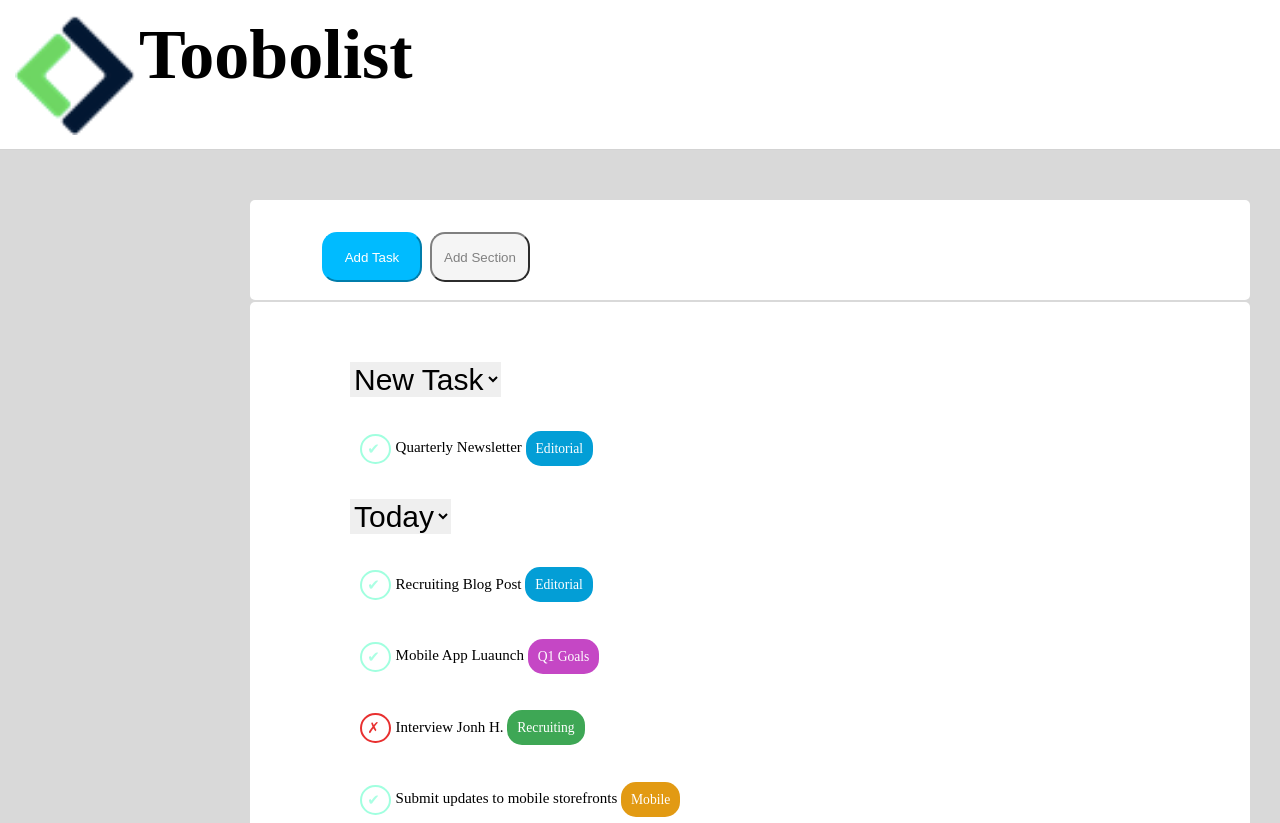
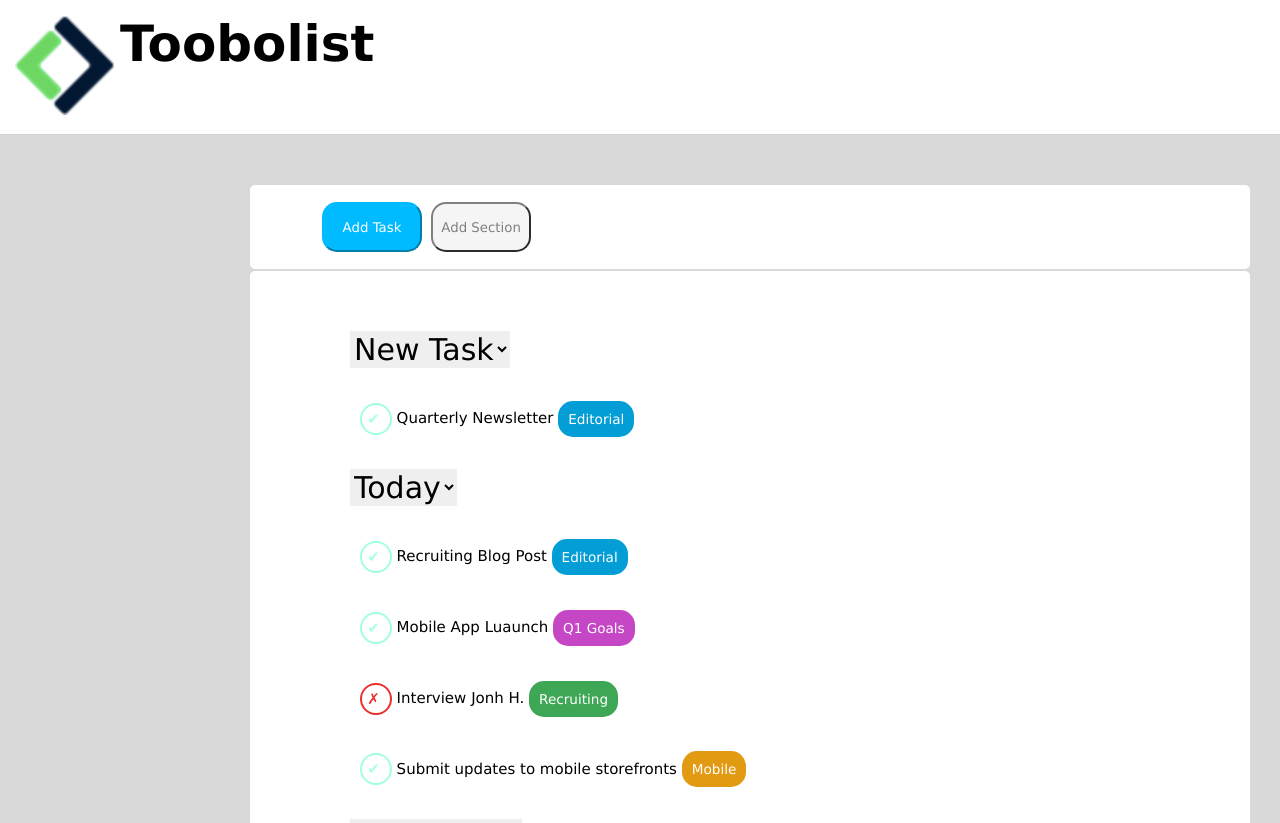
Before and after one commit to SimonaCartolina/html-css-toboolist, a plain HTML site: page index.html in a window 1280 px wide. Shown: the top 823 px of the page. Drawn offline with Linux system fonts and the light colour scheme.

Commit message:
removed the heights and modified padding on the first container

```diff
--- a/index.css
+++ b/index.css
@@ -2,40 +2,38 @@
     margin:0;
     padding:0;
     box-sizing: border-box;
-    font-style: Abril Fatface;
+    font-family: Verdana, Geneva, Tahoma, sans-serif;
 }
 body{
     background-color: rgba(211, 211, 211, 0.845);
 
 }
 #header{
-    height: 150px;
     padding: 15px;
     background-color: white;
     border-bottom: 1px solid lightgray;
 
 }
 #testo-header{
-    font-size: 70px;
-    font-style: Abril Fatface;
+    font-size: 50px;
     vertical-align: top;
     text-align: center;
     display: inline-block;
     background-color: white;
 }
 #img-header{
-    height: 120px;
     background-color: white;
+    width: 100px;
 
 }
 .container-uno{
     background-color: white;
-    height: 100px;
     width: 1000px;
     margin: 50px 250px 2px 250px;
     border-radius: 5px;
     padding-left: 70px;
-    padding-top: 30px;
+    padding-top: 15px;
+    padding-bottom:15px;
 
 }
 .container-due{
```
